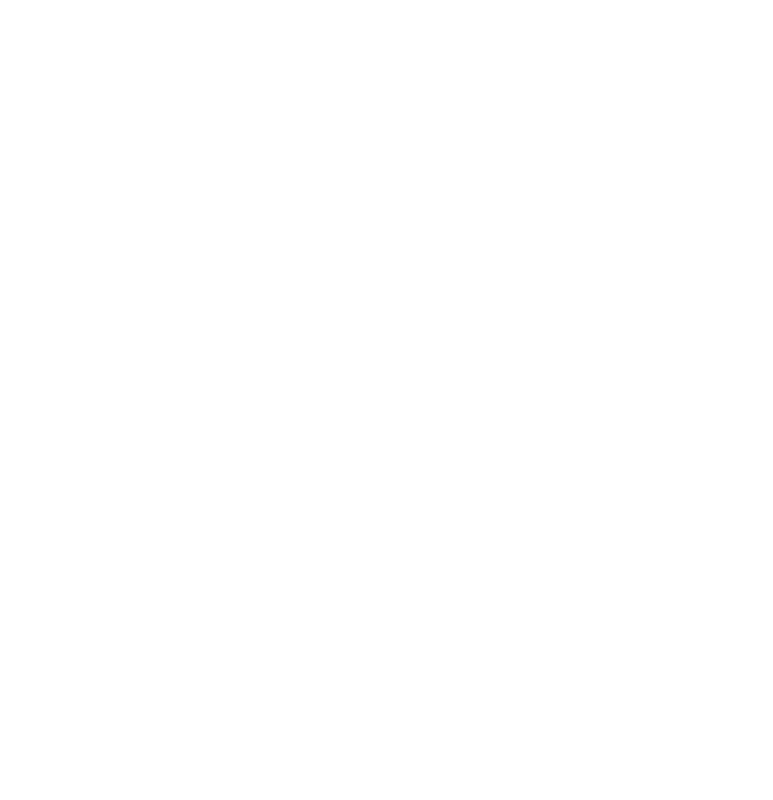
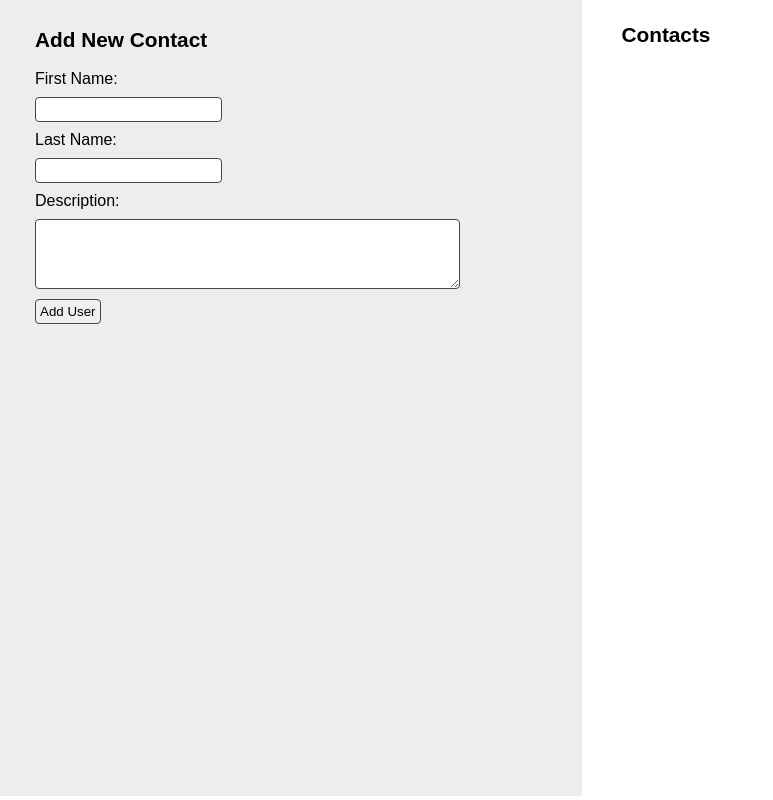
Before and after one commit to timcoville/contactcard, a plain HTML site: page index.html in a window 1280 px wide. Shown: the whole page, without its empty margins (0-773 px from the left). Drawn offline with nearby package versions, Linux system fonts and the light colour scheme.

Commit message:
built and styled add new contact

```diff
--- a/index.html
+++ b/index.html
@@ -18,9 +18,22 @@
     </script>
 </head>
 <body>
+    <div id="wrapper">
+        <div id="addUser">
+            <h1>Add New Contact</h1>
 
+            <form method="post">
+                First Name: <input type="text" name="firstName" class="input">
+                Last Name: <input type="text" name="lastName" class="input">
+                Description: <textarea rows="4" cols="50"></textarea>
 
+            <input type="submit" value="Add User">
+            </form>
+        </div>
+        <div id="contactList">
+            <h1>Contacts</h1>
 
-
+        </div>
+    </div>
 </body>
 </html>
--- a/style.css
+++ b/style.css
@@ -0,0 +1,39 @@
+#wrapper {
+    font-family: sans-serif;
+    width: 100%;
+
+}
+
+#addUser {
+    display: inline-block;
+    width: 40%;
+    background-color: #ededed;
+    padding: 10px 35px;
+    height: 97vh;
+}
+
+form {
+
+    width: 300px;
+}
+
+input, textarea {
+    display: block;
+    margin: 10px 0;
+    border: 1px solid #474747;
+    border-radius: 4px;
+    padding: 4px;
+}
+
+h1 {
+    font-size: 1.3em;
+    font-weight: bold;
+    padding: 20px 0;
+}
+
+#contactList {
+    display: inline-block;
+    width: 40%;
+    padding: 5px 35px;
+    vertical-align: top;
+}
```
